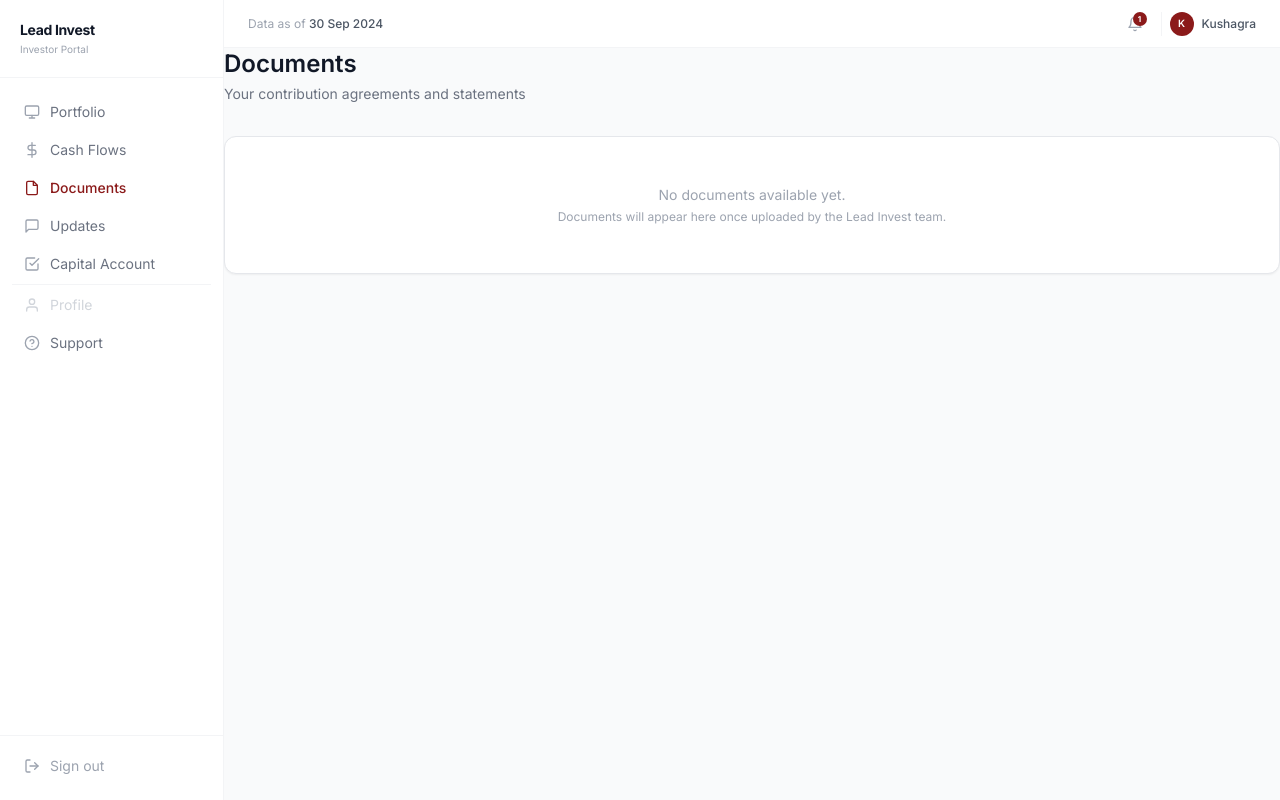
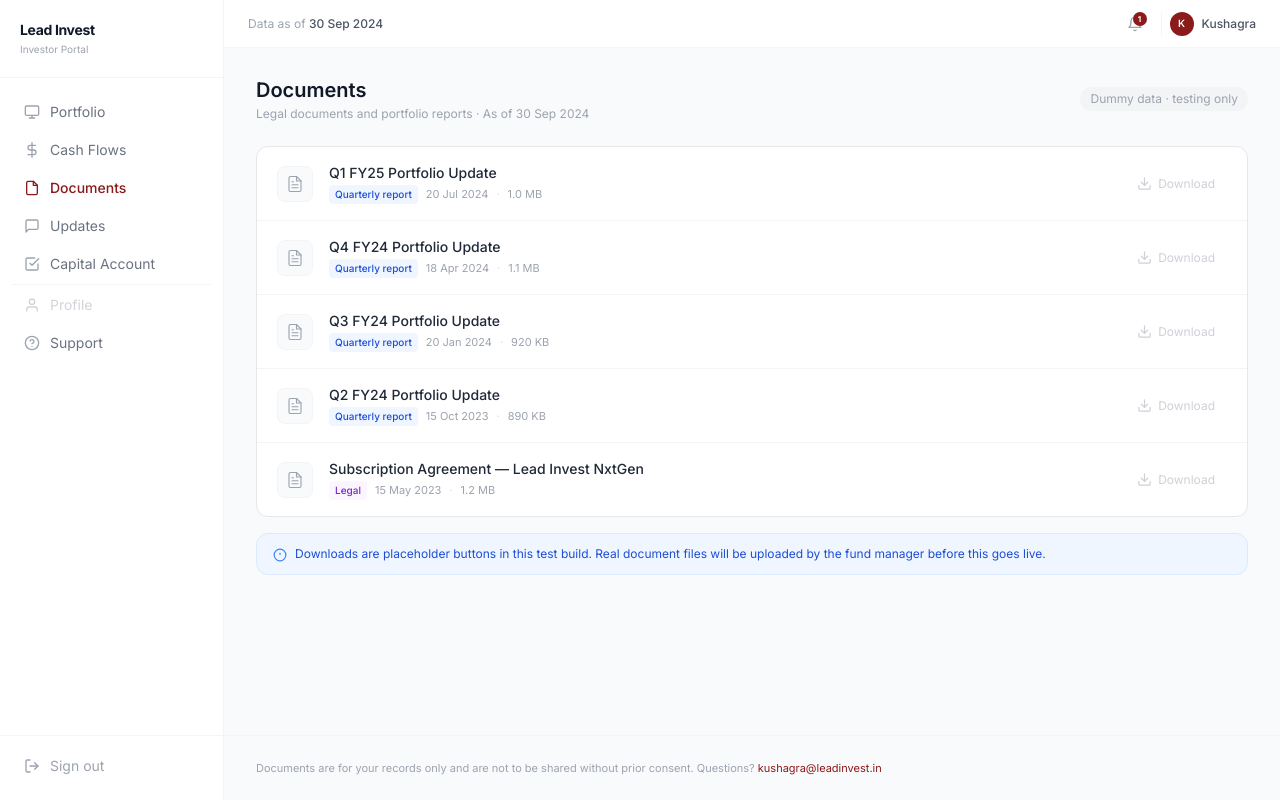
Before and after one commit to kushagra-leadinvest/lp-portal, a Next.js app: page /dashboard/documents in a window 1280 px wide. Built offline with nearby package versions, Linux system fonts and the light colour scheme.

Commit message:
Add documents page

```diff
--- a/app/dashboard/documents/page.tsx
+++ b/app/dashboard/documents/page.tsx
@@ -1,14 +1,115 @@
+import { AS_OF_DATE, DOCUMENTS, type PortfolioDocument } from "@/lib/dummy-data";
+
+const CATEGORY_LABELS: Record<PortfolioDocument["category"], string> = {
+  subscription: "Legal",
+  "quarterly-report": "Quarterly report",
+  tax: "Tax",
+  general: "General",
+};
+
+const CATEGORY_COLORS: Record<PortfolioDocument["category"], string> = {
+  subscription: "bg-purple-50 text-purple-700",
+  "quarterly-report": "bg-blue-50 text-blue-700",
+  tax: "bg-amber-50 text-amber-700",
+  general: "bg-gray-100 text-gray-600",
+};
+
+function DocIcon() {
+  return (
+    <svg width="18" height="18" viewBox="0 0 24 24" fill="none" stroke="currentColor" strokeWidth="1.5" strokeLinecap="round" strokeLinejoin="round" className="text-gray-400">
+      <path d="M14 2H6a2 2 0 0 0-2 2v16a2 2 0 0 0 2 2h12a2 2 0 0 0 2-2V8z" />
+      <polyline points="14 2 14 8 20 8" />
+      <line x1="16" y1="13" x2="8" y2="13" />
+      <line x1="16" y1="17" x2="8" y2="17" />
+      <polyline points="10 9 9 9 8 9" />
+    </svg>
+  );
+}
+
+function DownloadIcon() {
+  return (
+    <svg width="15" height="15" viewBox="0 0 24 24" fill="none" stroke="currentColor" strokeWidth="2" strokeLinecap="round" strokeLinejoin="round">
+      <path d="M21 15v4a2 2 0 0 1-2 2H5a2 2 0 0 1-2-2v-4" />
+      <polyline points="7 10 12 15 17 10" />
+      <line x1="12" y1="15" x2="12" y2="3" />
+    </svg>
+  );
+}
+
 export default function DocumentsPage() {
+  const sorted = [...DOCUMENTS].sort((a, b) => b.date.localeCompare(a.date));
+
   return (
-    <div>
-      <div className="mb-8">
-        <h1 className="text-2xl font-semibold text-gray-900">Documents</h1>
-        <p className="text-sm text-gray-500 mt-1">Your contribution agreements and statements</p>
+    <div className="min-h-full flex flex-col">
+      <div className="px-8 pt-7 pb-0">
+        <div className="flex items-center justify-between mb-6">
+          <div>
+            <h1 className="text-xl font-semibold text-gray-900">Documents</h1>
+            <p className="text-xs text-gray-400 mt-0.5">
+              Legal documents and portfolio reports · As of {AS_OF_DATE}
+            </p>
+          </div>
+          <span className="text-xs text-gray-400 bg-gray-100 px-2.5 py-1 rounded-full">
+            Dummy data · testing only
+          </span>
+        </div>
       </div>
-      <div className="bg-white rounded-xl border border-gray-200 shadow-sm p-12 flex flex-col items-center justify-center text-center">
-        <p className="text-gray-400 text-sm">No documents available yet.</p>
-        <p className="text-gray-400 text-xs mt-1">Documents will appear here once uploaded by the Lead Invest team.</p>
-      </div>
+
+      <section className="px-8 mb-8">
+        <div className="bg-white border border-gray-200 rounded-xl overflow-hidden">
+          {sorted.map((doc, i) => (
+            <div
+              key={doc.id}
+              className={`flex items-center gap-4 px-5 py-4 hover:bg-gray-50/60 transition-colors group ${
+                i < sorted.length - 1 ? "border-b border-gray-100" : ""
+              }`}
+            >
+              <div className="w-9 h-9 rounded-lg bg-gray-50 border border-gray-100 flex items-center justify-center flex-shrink-0">
+                <DocIcon />
+              </div>
+              <div className="flex-1 min-w-0">
+                <p className="text-sm font-medium text-gray-800 truncate">{doc.name}</p>
+                <div className="flex items-center gap-2 mt-0.5">
+                  <span className={`text-[10px] font-medium px-1.5 py-0.5 rounded ${CATEGORY_COLORS[doc.category]}`}>
+                    {CATEGORY_LABELS[doc.category]}
+                  </span>
+                  <span className="text-[11px] text-gray-400">{doc.displayDate}</span>
+                  <span className="text-[11px] text-gray-300">·</span>
+                  <span className="text-[11px] text-gray-400">{doc.size}</span>
+                </div>
+              </div>
+              <button
+                onClick={() => alert("Download coming soon — files will be uploaded by the fund manager.")}
+                className="flex items-center gap-1.5 text-xs text-gray-400 hover:text-[#8B1A1A] transition-colors px-3 py-1.5 rounded-lg hover:bg-red-50 opacity-50 group-hover:opacity-100 flex-shrink-0"
+                title="Download"
+              >
+                <DownloadIcon />
+                <span className="hidden sm:block">Download</span>
+              </button>
+            </div>
+          ))}
+        </div>
+
+        <div className="mt-4 flex items-start gap-2 bg-blue-50 border border-blue-100 rounded-xl px-4 py-3">
+          <svg width="14" height="14" viewBox="0 0 24 24" fill="none" stroke="#3b82f6" strokeWidth="2" className="flex-shrink-0 mt-0.5">
+            <circle cx="12" cy="12" r="10" />
+            <line x1="12" y1="8" x2="12" y2="12" />
+            <line x1="12" y1="16" x2="12.01" y2="16" />
+          </svg>
+          <p className="text-xs text-blue-700">
+            Downloads are placeholder buttons in this test build. Real document files will be uploaded by the fund manager before this goes live.
+          </p>
+        </div>
+      </section>
+
+      <footer className="mt-auto px-8 py-6 border-t border-gray-100">
+        <p className="text-[11px] text-gray-400">
+          Documents are for your records only and are not to be shared without prior consent. Questions?{" "}
+          <a href="mailto:kushagra@leadinvest.in" className="text-[#8B1A1A] hover:underline">
+            kushagra@leadinvest.in
+          </a>
+        </p>
+      </footer>
     </div>
   );
 }
```
